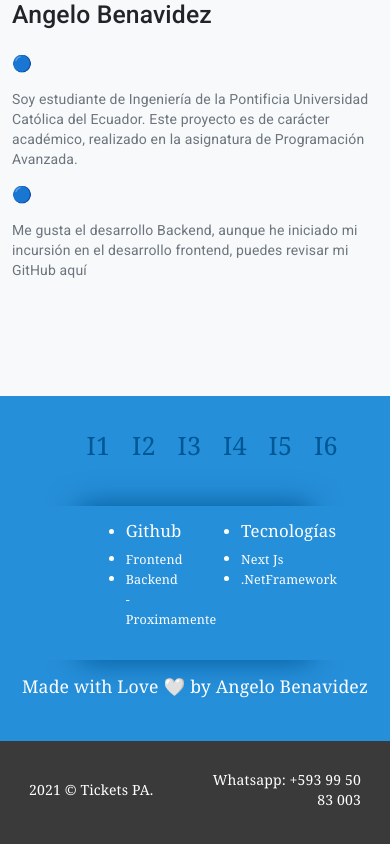
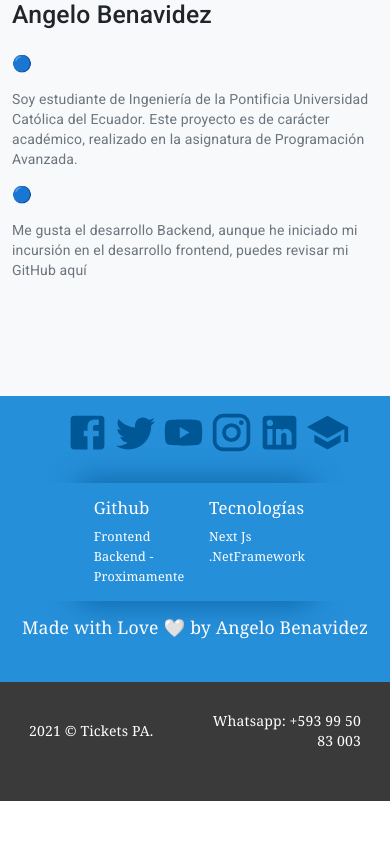
Before and after one commit to AngeloB9/ProyectoProgra_FrontEnd, a Next.js app: page / in a window 390 px wide. Shown: the part 4236-5080 px from the top of the page. After the commit the page ends 5037 px from the top, so only its background shows below. Built offline with nearby package versions, Linux system fonts and the light colour scheme.

Commit message:
Agregando iconos al footer y media queries

```diff
--- a/componentes/Footer.js
+++ b/componentes/Footer.js
@@ -1,5 +1,10 @@
 import React, { Component } from 'react';
-
+import TwitterIcon from '@material-ui/icons/Twitter';
+import FacebookIcon from '@material-ui/icons/Facebook';
+import YouTubeIcon from '@material-ui/icons/YouTube';
+import SchoolIcon from '@material-ui/icons/School';
+import InstagramIcon from '@material-ui/icons/Instagram';
+import LinkedInIcon from '@material-ui/icons/LinkedIn';
 //Versión 1 del navbar
 class Prueba extends Component {
   render() {
@@ -15,7 +20,7 @@ class Prueba extends Component {
                     target='_blank'
                     href='https://www.facebook.com'
                     rel='noopener noreferrer'>
-                    <span>I1</span>
+                    <FacebookIcon style={{ fontSize: 45 }} />
                   </a>
                 </td>
                 <td className='footiconF'>
@@ -24,7 +29,7 @@ class Prueba extends Component {
                     target='_blank'
                     href='https://www.twitter.com'
                     rel='noopener noreferrer'>
-                    <span>I2</span>
+                    <TwitterIcon style={{ fontSize: 45 }} />
                   </a>
                 </td>
                 <td className='footiconF'>
@@ -33,7 +38,7 @@ class Prueba extends Component {
                     target='_blank'
                     href='https://www.youtube.com'
                     rel='noopener noreferrer'>
-                    <span>I3</span>
+                    <YouTubeIcon style={{ fontSize: 45 }} />
                   </a>
                 </td>
                 <td className='footiconF'>
@@ -42,25 +47,24 @@ class Prueba extends Component {
                     target='_blank'
                     href='https://www.instagram.com'
                     rel='noopener noreferrer'>
-                    <span>I4</span>
+                    <InstagramIcon style={{ fontSize: 45 }} />
                   </a>
                 </td>
                 <td className='footiconF'>
                   <a
                     className='footLink text-reset text-decoration-none'
                     target='_blank'
-                    href='https://www.google.com'
-                    rel='noopener noreferrer'>
-                    <span>I5</span>
-                  </a>
+                    href='https://www.linkedin.com'
+                    rel='noopener noreferrer'></a>
+                  <LinkedInIcon style={{ fontSize: 45 }} />
                 </td>
                 <td className='footiconF'>
                   <a
                     className='footLink text-reset text-decoration-none'
                     target='_blank'
-                    href='https://www.spotify.com'
+                    href='https://www.puce.edu.ec'
                     rel='noopener noreferrer'>
-                    <span>I6</span>
+                    <SchoolIcon style={{ fontSize: 45 }} />
                   </a>
                 </td>
               </tr>
--- a/styles/footer.css
+++ b/styles/footer.css
@@ -82,12 +82,40 @@
     margin: 0 auto;
     list-style-type: none;
   }
+  .footiconF {
+    padding: 1em;
+    color: #005795;
+    font-size: 1em;
+    text-align: center;
+    width: 3rem;
+  }
 }
 @media screen and (max-width: 375px) {
   .footLinkList {
     display: table;
     margin: 0 auto;
     list-style-type: none;
+  }
+  .footiconF {
+    padding: 1em;
+    color: #005795;
+    font-size: 1em;
+    text-align: center;
+    width: 3rem;
+  }
+}
+@media screen and (max-width: 425px) {
+  .footLinkList {
+    display: table;
+    margin: 0 auto;
+    list-style-type: none;
+  }
+  .footiconF {
+    padding: 1em;
+    color: #005795;
+    font-size: 1em;
+    text-align: center;
+    width: 3rem;
   }
 }
 .infoDerecha {
```
